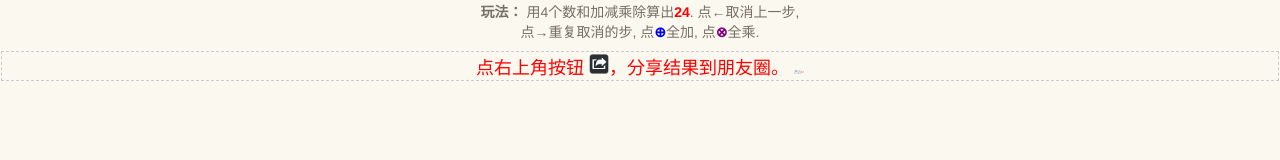
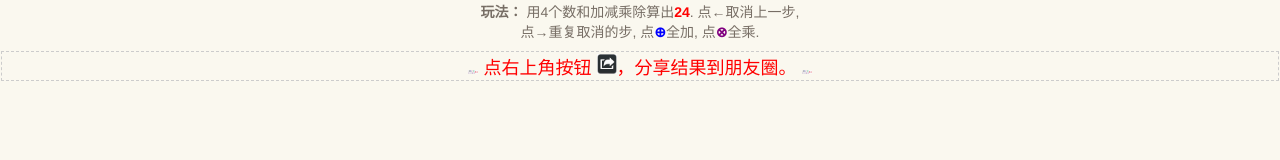
Before and after one commit to 24theory/24theory.github.io, a plain HTML site: page weixin/today/index.html in a window 1280 px wide. Shown: the part 397-557 px from the top of the page. Drawn offline with Linux system fonts and the light colour scheme; a script that the page names is missing.

Commit message:
Update index.html

```diff
--- a/weixin/today/index.html
+++ b/weixin/today/index.html
@@ -51,6 +51,7 @@
 
 <div style="margin:0 1px;padding:1px; border:1px dashed #ccc;color:red;float:center;text-align:center;">
 	<div id="message" style="color:blue;"> </div>
+		<img src="http://24theory.github.io/weixin/1024/game.jpg"   style="width:10px;">
 	点右上角按钮 <img src="http://24theory.github.io/weixin/1/wxshare.png" style="width:20px;" />，分享结果到朋友圈。
 		<img src="http://24theory.github.io/weixin/1024/game.jpg"   style="width:10px;">
 
```
